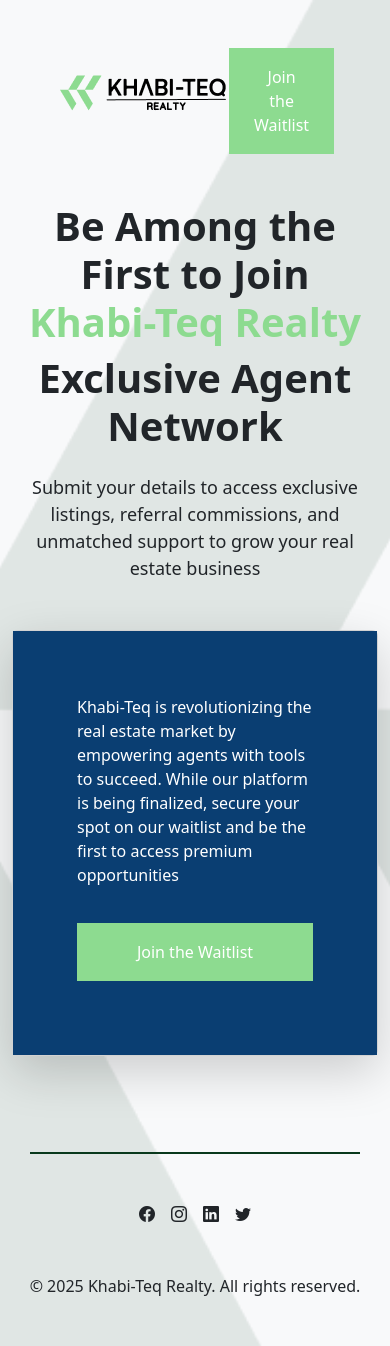
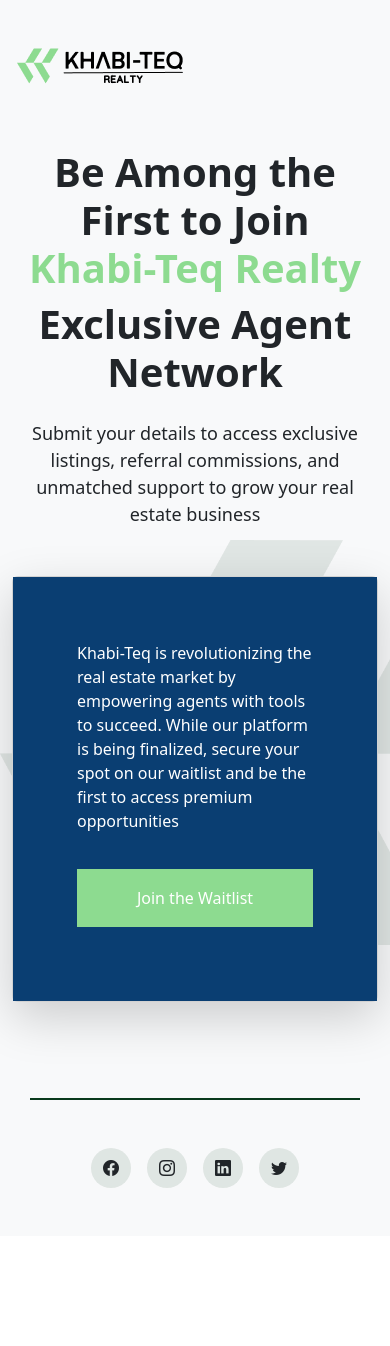
Before and after one commit to Omolounnu-Oluwafemi/Khabteq-waitlist, a React (Vite) app: page / in a window 390 px wide. After the commit the page ends 1236 px from the top, so only its background shows below. Built offline with nearby package versions, Linux system fonts and the light colour scheme.

Commit message:
completed the designs

```diff
--- a/src/App.css
+++ b/src/App.css
@@ -13,6 +13,37 @@
   flex-grow: 1;
 }
 
+.icon-circle {
+  display: inline-flex;
+  align-items: center;
+  justify-content: center;
+  width: 40px;
+  height: 40px;
+  border-radius: 50%;
+  background-color: rgba(9, 57, 28, 0.1);
+  /* Adjust the transparency as needed */
+}
+
+.bg-custom {
+  background-size: 43%;
+  background-position: right bottom !important;
+}
+    .nav-space {
+      padding-left: 20px;
+      padding-right: 20px;
+    }
+
+@media (max-width: 992px) {
+  .nav-space {
+    padding-left: 5px;
+    padding-right: 5px;
+  }
+
+  .nav-button {
+    display: none !important;
+  }
+}
+
 @media (max-width: 768px) {
   .responsive-width {
     width: 100% !important;
@@ -22,4 +53,16 @@
     margin-top: 20px !important;
     margin-bottom: 10px !important;
   }
+
+  .bg-custom {
+    background-size: 70%;
+    background-position: center bottom !important;
+  }
 }
+
+@media (max-width: 576px) {
+  .bg-custom {
+    background-size: 100%;
+    background-position: right 75% bottom 35% !important;
+  }
+}
--- a/src/App.tsx
+++ b/src/App.tsx
@@ -100,12 +100,12 @@
   }, []);
 
   return (
-    <div className="container-fluid d-flex flex-column min-vh-100 bg-light text-dark py-5 mb-0" style={{backgroundImage: "url('/src/assets/backgroundImage.png')", backgroundSize: "cover", backgroundRepeat: "no-repeat", backgroundPosition: 'center', backgroundColor: '#E0FDFD'}}>
+    <div className="container-fluid d-flex flex-column min-vh-100 bg-light text-dark py-5 mb-0 bg-custom" style={{backgroundImage: "url('/src/assets/backgroundImage.png')", backgroundRepeat: "no-repeat", backgroundColor: '#E0FDFD'}}>
       <div className="flex-grow-1">
         <div className="text-center mb-4">
-          <div className="d-flex justify-content-between align-items-center px-5">
+          <div className="d-flex justify-content-between align-items-center nav-space">
             <img src="/src/assets/logo1.png" alt="Khabi-Teq Logo" className="mb-3" />
-            <button className="btn px-4 py-3" style={{backgroundColor: '#8DDB90', color: '#fff', borderRadius: 0}}>Join the Waitlist</button>
+            <button className="btn px-4 py-3 nav-button" style={{backgroundColor: '#8DDB90', color: '#fff', borderRadius: 0}}>Join the Waitlist</button>
           </div>
           <div className="mt-5"  data-aos="fade-down" >
             <h1 className="display-4 fw-bold text-wrap" style={{fontSize: '40px', fontWeight: '600'}}>Be Among the First to Join
@@ -119,17 +119,17 @@
           </div>
         </div>
 
-        <div className="row justify-content-center mt-5">
+        <div className="row justify-content-center mt-5 ">
           <div className="col-md-8">
             <div className="card shadow-lg">
               <div className="card-body text-center p-5" style={{backgroundColor: '#0A3E72'}}>
                 <div className="row align-items-center p-3">
-                  <div className="col-lg-8 mb-3 mb-lg-0">
+                  <div className="col-lg-8 mb-3 mb-lg-0"  data-aos="fade-right">
                     <p className="card-text" style={{color: '#fff', textAlign: 'left'}}>
                       Khabi-Teq is revolutionizing the real estate market by empowering agents with tools to succeed. While our platform is being finalized, secure your spot on our waitlist and be the first to access premium opportunities
                     </p>
                   </div>
-                  <div className="col-lg-4">
+                  <div className="col-lg-4" data-aos="fade-left">
                     <button className="btn py-3 px-5 responsive-width mobile-button" style={{backgroundColor: '#8DDB90', color: '#fff', borderRadius: 0}}>Join the Waitlist</button>
                   </div>
                 </div>
@@ -142,20 +142,20 @@
       <footer className="text-center mt-5 mb-0">
         <div className="mt-5" style={{ width: '90%', height: '2px', margin: '0 auto', backgroundColor: '#09391C' }} ></div>
         <div className="d-flex justify-content-center gap-3 mt-5 mb-0">
-          <a href="#" className="text-dark">
+          <a href="#" className="text-dark icon-circle">
             <i className="bi bi-facebook"></i>
           </a>
-          <a href="#" className="text-dark">
+          <a href="#" className="text-dark icon-circle">
             <i className="bi bi-instagram"></i>
           </a>
-          <a href="#" className="text-dark">
+          <a href="#" className="text-dark icon-circle">
             <i className="bi bi-linkedin"></i>
           </a>
-          <a href="#" className="text-dark">
+          <a href="#" className="text-dark icon-circle">
             <i className="bi bi-twitter"></i>
           </a>
         </div>
-        <p className="mt-5 mb-0">© 2025 Khabi-Teq Realty. All rights reserved.</p>
+        {/* <p className="mt-5 mb-0">© 2025 Khabi-Teq Realty. All rights reserved.</p> */}
       </footer>
     </div>
   );
```
